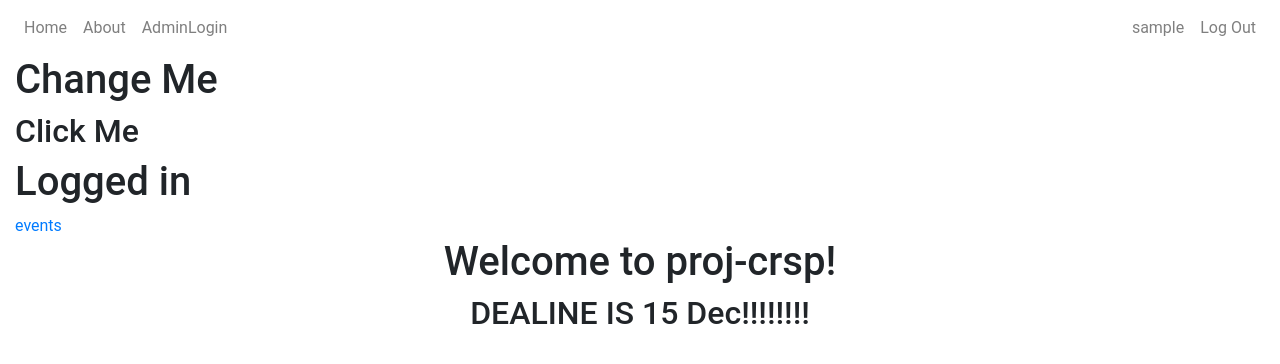
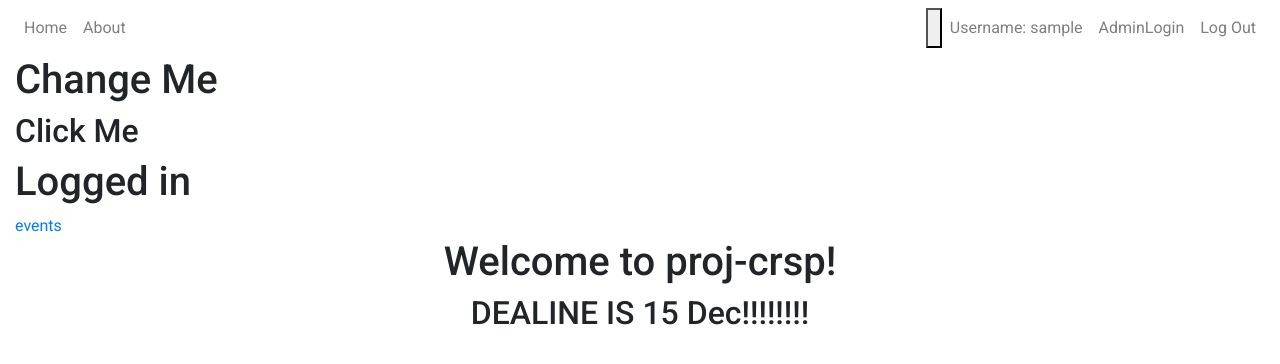
Before and after one commit to Oscarlchin/proj-crsp, an Angular app: page /home in a window 1280 px wide. Shown: the top 364 px of the page. Built offline with nearby package versions, Linux system fonts and the light colour scheme; sample sign-in values are in the browser's storage.

Commit message:
username dispLAY

```diff
--- a/package.json
+++ b/package.json
@@ -42,9 +42,10 @@
     "@angular/cli": "~7.0.6",
     "@angular/compiler-cli": "~7.0.0",
     "@angular/language-service": "~7.0.0",
-    "@types/node": "~8.9.4",
+    "@types/angular": "^1.6.51",
     "@types/jasmine": "~2.8.8",
     "@types/jasminewd2": "~2.0.3",
+    "@types/node": "~8.9.4",
     "codelyzer": "~4.5.0",
     "jasmine-core": "~2.99.1",
     "jasmine-spec-reporter": "~4.2.1",
--- a/src/app/_services/index.ts
+++ b/src/app/_services/index.ts
@@ -1,2 +1,3 @@
 export * from './auth.service';
 export * from './user.service';
+export * from './event.service';
--- a/src/app/app.component.ts
+++ b/src/app/app.component.ts
@@ -7,4 +7,5 @@ import { Component } from '@angular/core';
 })
 export class AppComponent {
   title = 'proj-crsp';
+
 }
--- a/src/app/login/login.component.ts
+++ b/src/app/login/login.component.ts
@@ -1,8 +1,9 @@
-import { Component, OnInit } from '@angular/core';
+import { Component, OnInit, EventEmitter, Output } from '@angular/core';
 import { Router, ActivatedRoute } from '@angular/router';
 import { FormBuilder, FormGroup, Validators } from '@angular/forms';
 import { first } from 'rxjs/operators';
 import { AuthService } from '../_services';
+import { NavComponent } from '../nav/nav.component';
 
 @Component({
   selector: 'app-login',
@@ -15,10 +16,13 @@ export class LoginComponent implements OnInit {
   submitted = false;
   returnUrl: string;
 
+//  @Output() currentUsername = new EventEmitter() ;
+
   constructor(private formBuilder: FormBuilder,
     private route: ActivatedRoute,
     private router: Router,
-    private authService: AuthService
+    private authService: AuthService,
+    private nav: NavComponent
     // private alertService: AlertService
     ) {}
 
@@ -29,6 +33,7 @@ export class LoginComponent implements OnInit {
     });
     // reset login status
     this.authService.logout();
+    this.nav.onLogoutUser();
 
     // get return url from route parameters or default to '/'
     this.returnUrl = this.route.snapshot.queryParams['returnUrl'] || '/';
@@ -50,6 +55,9 @@ export class LoginComponent implements OnInit {
         .subscribe(
             data => {
                 this.router.navigate([this.returnUrl]);
+//                const currentUser = JSON.parse(localStorage.getItem('currentUser'));
+//                this.currentUsername.emit(currentUser['username']);
+                this.nav.onUserDisplay();
             },
             error => {
                 //  this.alertService.error(error);
--- /dev/null
+++ b/src/app/nav/index.ts
@@ -0,0 +1 @@
+export * from './nav.component';
--- a/src/app/nav/nav.component.html
+++ b/src/app/nav/nav.component.html
@@ -3,12 +3,14 @@
   <ul class="navbar-nav">
     <li class="nav-item"><a class="nav-link" [routerLink]="['/']">Home</a></li>
     <li class="nav-item"><a class="nav-link" [routerLink]="['/about']">About</a></li>
-    <li class="nav-item"><a class="nav-link" [routerLink]="['/admin']" (click)="AdminLogin()">AdminLogin</a></li>
+
   </ul>
   </div>
   <div id = "userItem" class="navbar-nav">
   <ul class="navbar-nav navbar-toggler-right">
-    <li class="nav-item"><a class="nav-link">{{ currentUsername }}</a></li>
+    <button (click)="checking()"></button>
+    <li class="nav-item"><a class="nav-link" id="userDisplay" [(ngModel)]="currentUsernameIn" name="fieldName" ngDefaultControl>Username: {{ currentUsernameIn }}</a></li>
+    <li class="nav-item"><a class="nav-link" [routerLink]="['/admin']" (click)="AdminLogin()">AdminLogin</a></li>
     <li class="nav-item"><a class="nav-link" [routerLink]="['/login']">Log Out</a></li>
   </ul>
 </div>
--- a/src/app/nav/nav.component.ts
+++ b/src/app/nav/nav.component.ts
@@ -1,8 +1,7 @@
-import { Component, OnInit, NgModule } from '@angular/core';
+import { Component, OnInit, Input } from '@angular/core';
 import { Router, ActivatedRoute } from '@angular/router';
 import { first } from 'rxjs/operators';
 import { AuthService } from '../_services';
-import { User } from '../_models';
 
 @Component({
   selector: 'app-nav',
@@ -10,17 +9,30 @@ import { User } from '../_models';
   styleUrls: ['./nav.component.css']
 })
 export class NavComponent implements OnInit {
-  currentUsername = '' ;
+  @Input()
+  currentUsernameIn = '';
+
   constructor(private route: ActivatedRoute,
     private router: Router,
-    private authService: AuthService,
-    private user: User) { }
+    private authService: AuthService
+    ) {}
 
   ngOnInit() {
-    const currentUser = JSON.parse(localStorage.getItem('currentUser'));
-    this.currentUsername = currentUser['username'];
-    console.dir(this.currentUsername);
+    const userI = JSON.parse(localStorage.getItem('currentUser'));
+    console.log(userI);
+    if (userI != null) {this.currentUsernameIn = userI['username']; }
   }
+
+  onUserDisplay() {
+    this.currentUsernameIn = JSON.parse(localStorage.getItem('currentUser'));
+    console.log(this.currentUsernameIn );
+  }
+
+  checking() {
+    console.log(this.currentUsernameIn);
+  }
+
+  onLogoutUser() {this.currentUsernameIn = ''; }
 
   AdminLogin() {
     this.authService.adminlogin('admin', 'admin')
@@ -34,5 +46,4 @@ export class NavComponent implements OnInit {
                 console.log('adminloginerror');
             });
   }
-
 }
--- a/src/index.html
+++ b/src/index.html
@@ -7,6 +7,8 @@
 
   <meta name="viewport" content="width=device-width, initial-scale=1">
   <link rel="icon" type="image/x-icon" href="favicon.ico">
+  <link href="https://fonts.googleapis.com/css?family=Roboto:300,400,500" rel="stylesheet">
+  <link href="https://fonts.googleapis.com/icon?family=Material+Icons" rel="stylesheet">
 </head>
 <body>
   <app-root></app-root>
--- a/src/styles.css
+++ b/src/styles.css
@@ -2,3 +2,6 @@
 @import "~bootstrap/dist/css/bootstrap.css";
 html, body { height: 100%; }
 body { margin: 0; font-family: Roboto, "Helvetica Neue", sans-serif; }
+
+html, body { height: 100%; }
+body { margin: 0; font-family: Roboto, "Helvetica Neue", sans-serif; }
```
Also changed, not shown: src/app/_services/auth.service.ts (+6 -2 lines), src/app/app.module.ts (+7 -2 lines), src/app/eventslist/eventslist.component.ts (+5 -2 lines), 1 other file (tests, documents, lock files or other folders).
